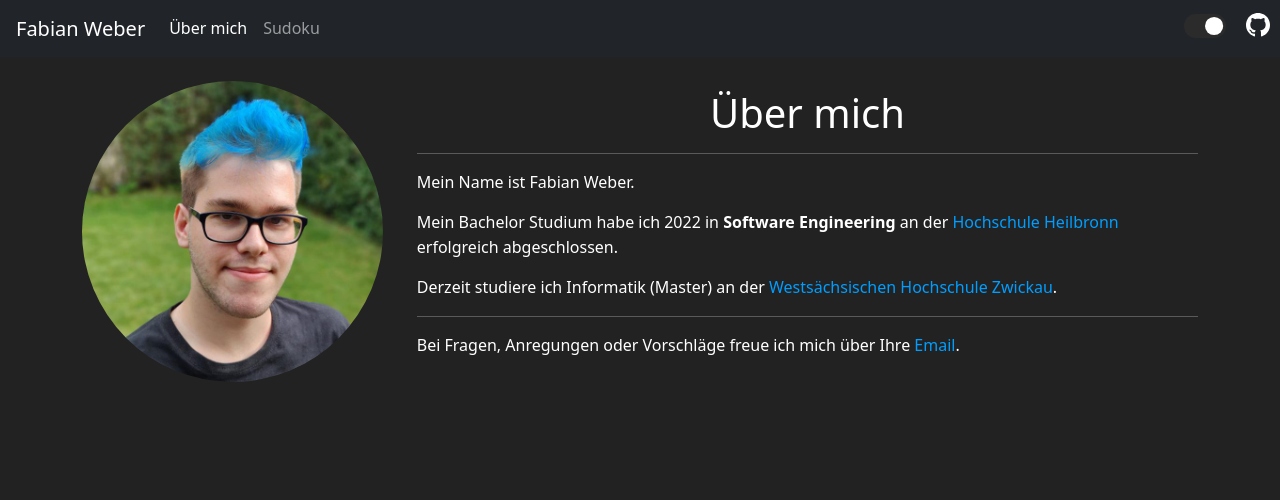
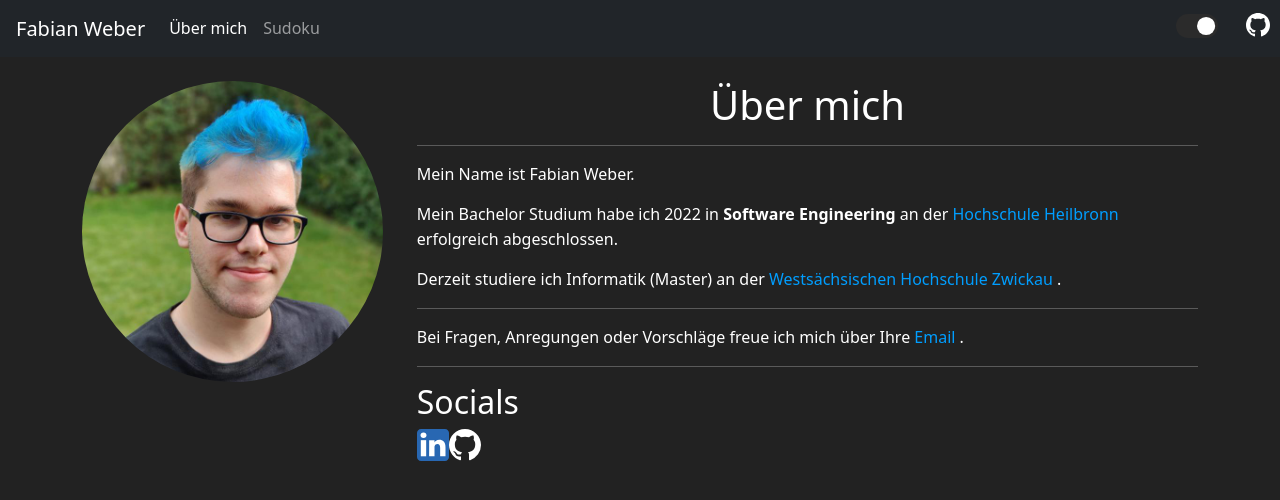
Before and after one commit to fabiastisch/fabiastisch.github.io, an Angular app: page /about in a window 1280 px wide. Shown: the top 500 px of the page. Built offline with nearby package versions, Linux system fonts and the light colour scheme.

Commit message:
add contact section

```diff
--- a/src/app/pages/about/about.component.html
+++ b/src/app/pages/about/about.component.html
@@ -1,5 +1,3 @@
-
-
 <div class="temp flex">
   <div class="side">
     <img class="rounded-circle" src="../../../assets/images/pb.jpg">
@@ -12,10 +10,50 @@
       <hr/>
 
       <p>Mein Name ist Fabian Weber.</p>
-        <p>Mein Bachelor Studium habe ich 2022 in <b>Software Engineering</b> an der <app-underline class="link"><a class="link" target="_blank" href="https://www.hs-heilbronn.de/de">Hochschule Heilbronn</a> </app-underline> erfolgreich abgeschlossen.</p>
-        <p>Derzeit studiere ich Informatik (Master) an der <app-underline class="link"><a class="link" target="_blank" href="https://www.fh-zwickau.de/">Westsächsischen Hochschule Zwickau </a></app-underline>.</p>
+      <p>Mein Bachelor Studium habe ich 2022 in <b>Software Engineering</b> an der
+        <app-underline class="link"><a class="link" target="_blank" href="https://www.hs-heilbronn.de/de">Hochschule
+          Heilbronn</a></app-underline>
+        erfolgreich abgeschlossen.
+      </p>
+      <p>Derzeit studiere ich Informatik (Master) an der
+        <app-underline class="link"><a class="link" target="_blank" href="https://www.fh-zwickau.de/">Westsächsischen
+          Hochschule Zwickau </a></app-underline>
+        .
+      </p>
       <hr/>
-        <p>Bei Fragen, Anregungen oder Vorschläge freue ich mich über Ihre <app-underline class="link" ><a class="link" href="mailto:fabiastisch@gmail.com">Email</a></app-underline>.</p>
+      <p>Bei Fragen, Anregungen oder Vorschläge freue ich mich über Ihre
+        <app-underline class="link"><a class="link" href="mailto:fabiastisch@gmail.com">Email</a></app-underline>
+        .
+      </p>
+    </div>
+    <hr/>
+    <h2 class="">Socials</h2>
+    <div class="about">
+      <a class="icon" target="_blank" href="https://www.linkedin.com/in/fabian-weber-300605190/">
+        <app-svg>
+          <svg height="100%" style="fill-rule:evenodd;clip-rule:evenodd;stroke-linejoin:round;stroke-miterlimit:2;"
+               version="1.1" viewBox="0 0 512 512" width="100%" xml:space="preserve" xmlns="http://www.w3.org/2000/svg"
+               xmlns:serif="http://www.serif.com/" xmlns:xlink="http://www.w3.org/1999/xlink"><g id="g5891"><path d="M512,64c0,-35.323 -28.677,-64 -64,-64l-384,0c-35.323,0 -64,28.677 -64,64l0,384c0,35.323 28.677,64 64,64l384,0c35.323,0 64,-28.677 64,-64l0,-384Z" id="background" style="fill:#2867b2;"/><g
+            id="shapes"><rect height="257.962" id="rect11" style="fill:#fff;" width="85.76" x="61.053" y="178.667"/>
+            <path
+              d="M104.512,54.28c-29.341,0 -48.512,19.29 -48.512,44.573c0,24.752 18.588,44.574 47.377,44.574l0.554,0c29.903,0 48.516,-19.822 48.516,-44.574c-0.555,-25.283 -18.611,-44.573 -47.935,-44.573Z"
+              id="path13-0" style="fill:#fff;fill-rule:nonzero;"/>
+            <path
+              d="M357.278,172.601c-45.49,0 -65.866,25.017 -77.276,42.589l0,-36.523l-85.738,0c1.137,24.197 0,257.961 0,257.961l85.737,0l0,-144.064c0,-7.711 0.554,-15.42 2.827,-20.931c6.188,-15.4 20.305,-31.352 43.993,-31.352c31.012,0 43.436,23.664 43.436,58.327l0,138.02l85.741,0l0,-147.93c0,-79.237 -42.305,-116.097 -98.72,-116.097Z"
+              id="path15" style="fill:#fff;fill-rule:nonzero;"/></g></g></svg>
+        </app-svg>
+      </a>
+
+      <a class="icon" href="https://github.com/fabiastisch" target="_blank">
+        <app-svg>
+          <svg class="bi bi-github" fill="#fff" height="100%" viewBox="0 0 16 16" width="100%"
+               xmlns="http://www.w3.org/2000/svg">
+            <path
+              d="M8 0C3.58 0 0 3.58 0 8c0 3.54 2.29 6.53 5.47 7.59.4.07.55-.17.55-.38 0-.19-.01-.82-.01-1.49-2.01.37-2.53-.49-2.69-.94-.09-.23-.48-.94-.82-1.13-.28-.15-.68-.52-.01-.53.63-.01 1.08.58 1.23.82.72 1.21 1.87.87 2.33.66.07-.52.28-.87.51-1.07-1.78-.2-3.64-.89-3.64-3.95 0-.87.31-1.59.82-2.15-.08-.2-.36-1.02.08-2.12 0 0 .67-.21 2.2.82.64-.18 1.32-.27 2-.27.68 0 1.36.09 2 .27 1.53-1.04 2.2-.82 2.2-.82.44 1.1.16 1.92.08 2.12.51.56.82 1.27.82 2.15 0 3.07-1.87 3.75-3.65 3.95.29.25.54.73.54 1.48 0 1.07-.01 1.93-.01 2.2 0 .21.15.46.55.38A8.012 8.012 0 0 0 16 8c0-4.42-3.58-8-8-8z"/>
+          </svg>
+        </app-svg>
+      </a>
+
     </div>
 
   </div>
--- /dev/null
+++ b/src/app/utils/svg/svg.component.html
@@ -0,0 +1 @@
+<ng-content></ng-content>
--- /dev/null
+++ b/src/app/utils/svg/svg.component.scss
@@ -0,0 +1,8 @@
+:host{
+  position:relative;
+  text-decoration:none;
+  display:inline-block;
+
+  height: 2em;
+  width: 2em;
+}
```
Also changed, not shown: src/app/pages/header/header.component.html (+4 -5 lines), src/app/utils/svg/svg.component.ts (added, +10 -0 lines), src/app/utils/utils.module.ts (+8 -5 lines), 1 other file (tests, documents, lock files or other folders). Lines whose indentation alone changed are shown as unchanged.
